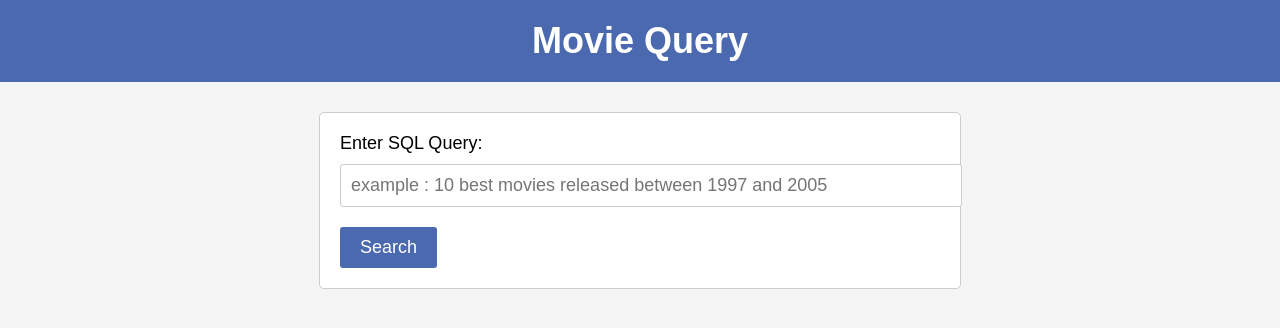
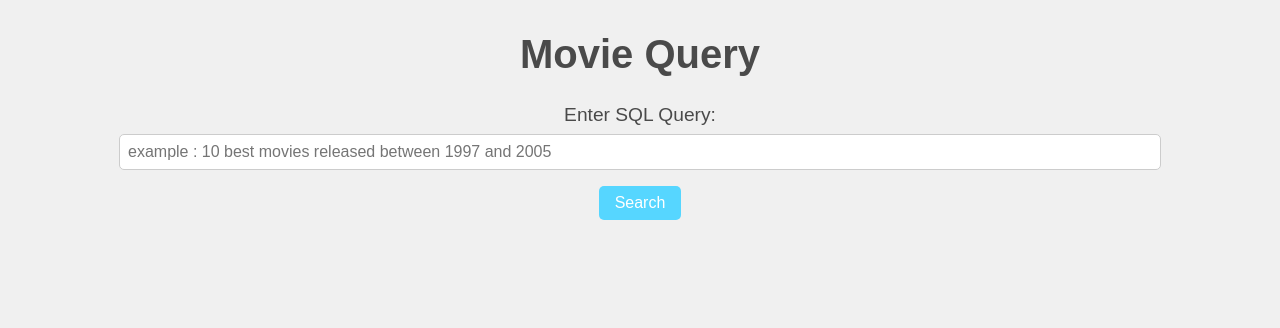
Before and after one commit to zax-pfe/website_gpt_poc, a Flask app: page / in a window 1280 px wide. Shown: the top 328 px of the page. Run offline with Flask 2, Linux system fonts and the light colour scheme; some libraries are stand-ins or nearby versions.

Commit message:
new design

```diff
--- /dev/null
+++ b/movie_app/static/scripts.js
@@ -0,0 +1,32 @@
+// Custom JavaScript
+
+// Animate the title
+// const title = document.querySelector(".title");
+// title.animate([
+//     { transform: "translateY(-100%)" },
+//     { transform: "translateY(0)" }
+// ], {
+//     duration: 1000,
+//     easing: "ease-out"
+// });
+
+// Add hover effect to table rows
+const tableRows = document.querySelectorAll(".result-row");
+tableRows.forEach(row => {
+    row.addEventListener("mouseover", () => {
+        row.style.backgroundColor = "#f1f1f1";
+    });
+
+    row.addEventListener("mouseout", () => {
+        row.style.backgroundColor = "";
+    });
+});
+
+// Show loading spinner on form submit
+const form = document.querySelector("#search-form");
+const loading = document.querySelector("#loading");
+form.addEventListener("submit", (e) => {
+    loading.style.display = "flex";
+});
+
+// Add your other animations and effects here
--- a/movie_app/static/styles2.css
+++ b/movie_app/static/styles2.css
@@ -83,9 +83,24 @@ th {
     width: 60px;
     height: 60px;
     animation: spin 2s linear infinite;
-  }
+}
 
-  @keyframes spin {
+@keyframes spin {
     0% { transform: rotate(0deg); }
     100% { transform: rotate(360deg); }
-  }
+}
+
+#loading {
+    position: fixed;
+    width: 100%;
+    height: 100%;
+    top: 0;
+    left: 0;
+    background-color: rgba(255, 255, 255, 0.8);
+    display: flex;
+    justify-content: center;
+    align-items: center;
+    flex-direction: column;
+    text-align: center;
+    z-index: 9999;
+}
--- /dev/null
+++ b/movie_app/static/styles4.css
@@ -0,0 +1,132 @@
+/* styles2.css */
+
+/* General Styles */
+body {
+    font-family: 'Arial', sans-serif;
+    background-color: #f0f0f0;
+    margin: 0;
+    padding: 0;
+}
+
+h1 {
+    text-align: center;
+    font-size: 2.5rem;
+    color: #4a4a4a;
+    margin-top: 2rem;
+}
+
+h2 {
+    text-align: center;
+    font-size: 2rem;
+    color: #4a4a4a;
+}
+
+h3 {
+    text-align: center;
+    font-size: 1.5rem;
+    color: #4a4a4a;
+}
+
+p {
+    text-align: center;
+    font-size: 1.2rem;
+    color: #4a4a4a;
+}
+
+/* Form Styles */
+form {
+    display: flex;
+    flex-direction: column;
+    align-items: center;
+    margin-bottom: 2rem;
+}
+
+label {
+    font-size: 1.2rem;
+    color: #4a4a4a;
+    margin-bottom: 0.5rem;
+}
+
+input {
+    width: 80%;
+    font-size: 1rem;
+    padding: 0.5rem;
+    border: 1px solid #ccc;
+    border-radius: 5px;
+    outline: none;
+    transition: all 0.3s ease;
+}
+
+input:focus {
+    border-color: #56d6ff;
+    box-shadow: 0 0 5px rgba(86, 214, 255, 0.5);
+}
+
+button {
+    font-size: 1rem;
+    color: #fff;
+    background-color: #56d6ff;
+    padding: 0.5rem 1rem;
+    border: none;
+    border-radius: 5px;
+    cursor: pointer;
+    margin-top: 1rem;
+    transition: all 0.3s ease;
+}
+
+button:hover {
+    background-color: #3ab2d6;
+}
+
+/* Table Styles */
+table {
+    width: 80%;
+    margin: 0 auto;
+    border-collapse: collapse;
+}
+
+th, td {
+    font-size: 1rem;
+    text-align: left;
+    padding: 1rem;
+    border-bottom: 1px solid #ccc;
+    transition: all 0.3s ease;
+}
+
+th {
+    background-color: #56d6ff;
+    color: #fff;
+}
+
+tr:hover {
+    background-color: #eee;
+}
+
+/* Spinner */
+.spinner {
+    border: 6px solid #f3f3f3;
+    border-top: 6px solid #56d6ff;
+    border-radius: 50%;
+    width: 60px;
+    height: 60px;
+    animation: spin 2s linear infinite;
+}
+
+@keyframes spin {
+    0% { transform: rotate(0deg); }
+    100% { transform: rotate(360deg); }
+}
+
+/* Loading Overlay */
+#loading {
+    display: flex;
+    justify-content: center;
+    align-items: center;
+    position: fixed;
+    top: 0;
+    left: 0;
+    width: 100%;
+    height: 100%;
+    background-color: rgba(255, 255, 255, 0.8);
+    z-index: 9999;
+}
--- a/movie_app/templates/index.html
+++ b/movie_app/templates/index.html
@@ -6,29 +6,28 @@
     <meta charset="UTF-8">
     <meta name="viewport" content="width=device-width, initial-scale=1.0">
     <title>Movie Query</title>
-    <link rel="stylesheet" href="{{ url_for('static', filename='styles2.css') }}">
-
+    <link rel="stylesheet" href="{{ url_for('static', filename='styles4.css') }}">
 </head>
 <body>
-    <h1>Movie Query</h1>
-    <form action="/" method="post">
+    <h1 class="title">Movie Query</h1>
+    <form action="/" method="post" id="search-form">
         <label for="query">Enter SQL Query:</label>
-        <input type="text" name="query" id="query" required placeholder = "example : 10 best movies released between 1997 and 2005">
-        <button type="submit">Search</button>
+        <input type="text" name="query" id="query" required placeholder="example : 10 best movies released between 1997 and 2005">
+        <button type="submit" id="search-button">Search</button>
     </form>
 
+    <div id="results-section">
         {% if sql_query %}
         <h3>Query created by GPT:</h3>
         <p>{{ sql_query }}</p>
             {% if succed == False %}
             <h3>error with the query, reformulate your request </h3>
             {% endif %}
-
         {% endif %}
 
         {% if movies %}
         <h2>Results:</h2>
-    <table>
+        <table id="results-table">
             <tr>
                 <th>Name</th>
                 <th>Genre</th>
@@ -37,7 +36,7 @@
                 <th>Duration</th>
             </tr>
             {% for movie in movies %}
-        <tr>
+            <tr class="result-row">
                 <td>{{ movie[1] }}</td>
                 <td>{{ movie[2] }}</td>
                 <td>{{ movie[3] }}</td>
@@ -50,16 +49,13 @@
         {% elif not movies and call == True %}
             <h2>No movies found.</h2>
         {% endif %}
+    </div>
 
     <div id="loading" style="display: none;">
         <div class="spinner"></div>
     </div>
 
-    <script>
-        document.querySelector("form").addEventListener("submit", function() {
-            document.getElementById("loading").style.display = "block";
-        });
-    </script>
+    <script src="{{ url_for('static', filename='scripts.js') }}"></script>
 
 </body>
 </html>
```
Also changed, not shown: movie_app/templates/index2.html (added, +65 -0 lines). Lines whose indentation alone changed are shown as unchanged.
